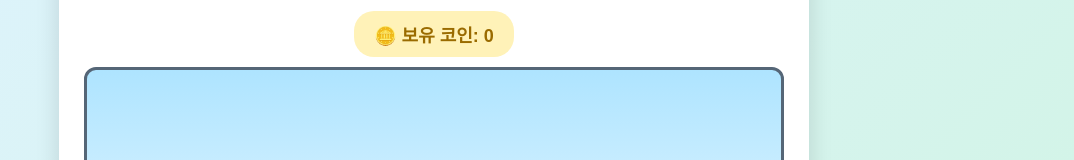
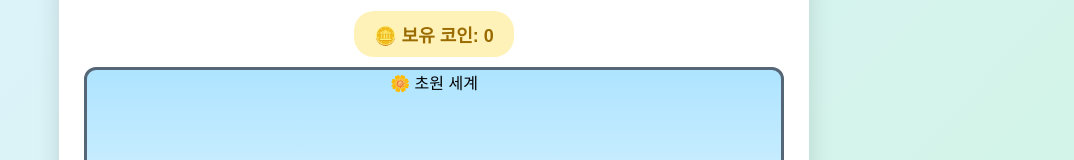
Before and after one commit to zignna/jump_jame, a plain HTML site: page index.html in a window 1280 px wide. Shown: the part 173-333 px from the top of the page, without its empty margins (206-1280 px from the left). Drawn offline with Linux system fonts and the light colour scheme.

Commit message:
Update background index.html

```diff
--- a/index.html
+++ b/index.html
@@ -17,6 +17,7 @@
     </div>
 
     <div id="game">
+      <div id="worldLabel">🌼 초원 세계</div>
       <div id="player">🐰</div>
       <div id="ground"></div>
       <div id="gameObjects"></div>
```
